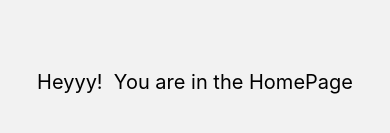
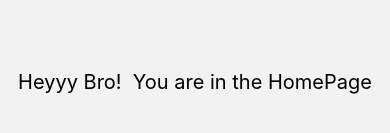
Before and after one commit to Vishnu-1203/EduX, a React Native app: screen /Home in a window 390 px wide. Shown: the part 197-330 px from the top of the page. Built offline with nearby package versions, Linux system fonts and the light colour scheme; what @react-native-google-signin/google-signin would draw is missing.

Commit message:
trial noob

```diff
--- a/src/screens/homescreen.jsx
+++ b/src/screens/homescreen.jsx
@@ -7,7 +7,7 @@ export default function HomeScreen({ navigation }) {
         <View style={styles.container}>
             <View style={{marginTop:"10%"}}></View>
             <Button title="login" onPress={()=>navigation.navigate("Login")}/>
-            <Text style={styles.heading}>Heyyy!  You are in the HomePage</Text>
+            <Text style={styles.heading}>Heyyy Bro!  You are in the HomePage</Text>
         </View>
     );
 }
```
